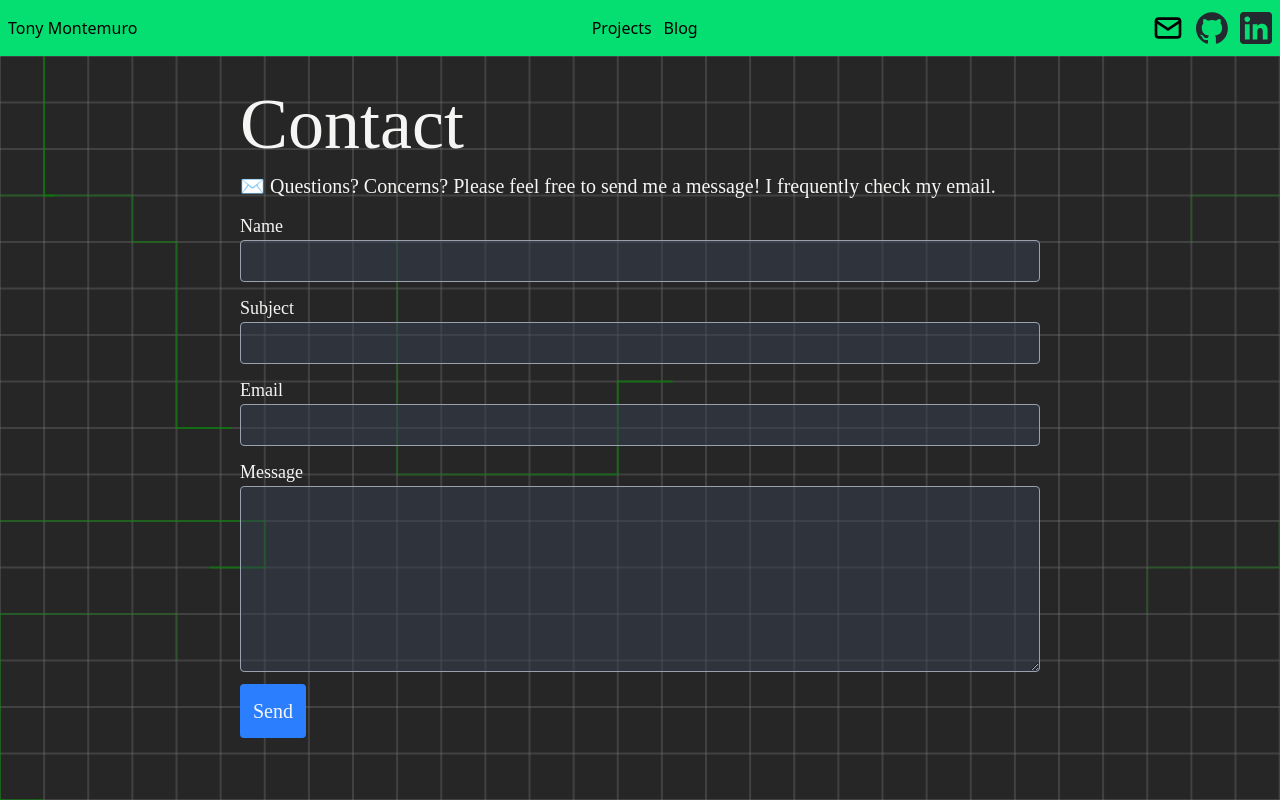
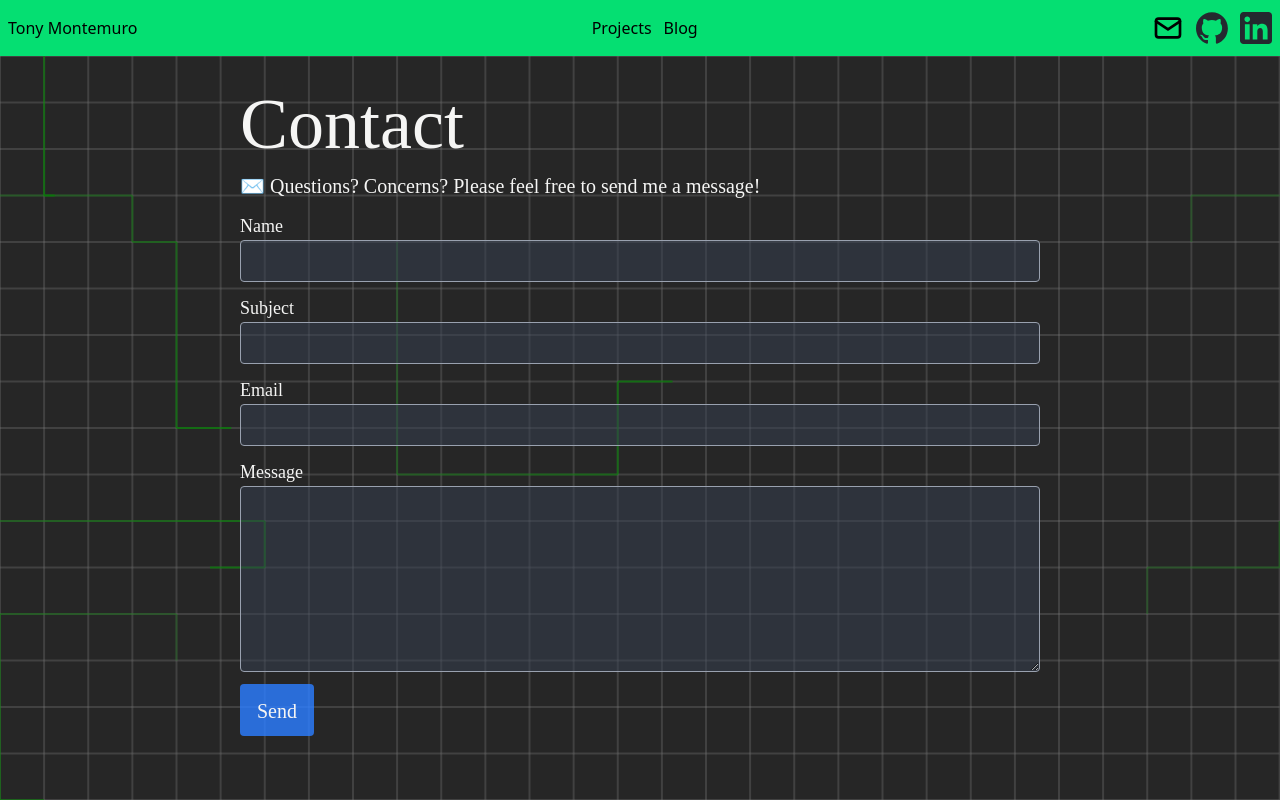
Before and after one commit to tony-montemuro/dev-blog, a SvelteKit app: page /contact in a window 1280 px wide. Built offline with nearby package versions, Linux system fonts and the light colour scheme; a web font is replaced by a local one.

Commit message:
setup email feature on contact form

```diff
--- a/package.json
+++ b/package.json
@@ -35,5 +35,8 @@
 		"typescript-eslint": "^8.20.0",
 		"typescript-svelte-plugin": "^0.3.46",
 		"vite": "^6.2.6"
+	},
+	"dependencies": {
+		"@emailjs/browser": "^4.4.1"
 	}
 }
--- a/src/lib/components/svg/contact.svelte
+++ b/src/lib/components/svg/contact.svelte
@@ -8,8 +8,6 @@
 
 <svg
   xmlns="http://www.w3.org/2000/svg"
-  width="24"
-  height="24"
   viewBox="0 0 24 24"
   fill="none"
   stroke="currentColor"
--- /dev/null
+++ b/src/lib/components/svg/spinner.svelte
@@ -0,0 +1,30 @@
+<svg width="24" height="24" viewBox="0 0 24 24" xmlns="http://www.w3.org/2000/svg">
+  <style>
+    .spinner_qM83 {
+      animation: spinner_8HQG 1.05s infinite;
+    }
+    .spinner_oXPr {
+      animation-delay: 0.1s;
+    }
+    .spinner_ZTLf {
+      animation-delay: 0.2s;
+    }
+    @keyframes spinner_8HQG {
+      0%,
+      57.14% {
+        animation-timing-function: cubic-bezier(0.33, 0.66, 0.66, 1);
+        transform: translate(0);
+      }
+      28.57% {
+        animation-timing-function: cubic-bezier(0.33, 0, 0.66, 0.33);
+        transform: translateY(-6px);
+      }
+      100% {
+        transform: translate(0);
+      }
+    }
+  </style>
+  <circle fill="white" opacity="0.7" class="spinner_qM83" cx="4" cy="12" r="3" />
+  <circle fill="white" opacity="0.7" class="spinner_qM83 spinner_oXPr" cx="12" cy="12" r="3" />
+  <circle fill="white" opacity="0.7" class="spinner_qM83 spinner_ZTLf" cx="20" cy="12" r="3" />
+</svg>
--- a/src/lib/types/responsive-width.svelte
+++ b/src/lib/types/responsive-width.svelte
@@ -0,0 +1,6 @@
+<script lang="ts" context="module">
+  export interface ResponsiveWidth {
+    mobileWidth: number;
+    desktopWidth: number;
+  }
+</script>
--- a/src/routes/contact/+page.svelte
+++ b/src/routes/contact/+page.svelte
@@ -1,9 +1,60 @@
 <script lang="ts">
+  import emailjs from '@emailjs/browser';
   import Grid from '$lib/components/grid.svelte';
   import { onMount } from 'svelte';
+  import Spinner from '$lib/components/svg/spinner.svelte';
+
+  interface Message {
+    content: string | null;
+    color: 'green' | 'red';
+  }
+
+  let message: Message = $state({
+    content: null,
+    color: 'green'
+  });
+  let sending: boolean = $state(false);
+
+  const resetForm = (form: HTMLFormElement) => {
+    Array.from(form.querySelectorAll('input,textarea')).forEach((element) => {
+      (element as HTMLInputElement | HTMLTextAreaElement).value = '';
+    });
+  };
+
+  const sendEmail = (e: SubmitEvent) => {
+    e.preventDefault();
+
+    const target: HTMLFormElement = e.target as HTMLFormElement;
+    const SERVICE_ID = 'service_jyn9psh';
+    const TEMPLATE_ID = 'template_qeyiw0y';
+    const PUBLIC_KEY = 'w-CJKosHSbU9E5vp5';
+
+    sending = true;
+    emailjs
+      .sendForm(SERVICE_ID, TEMPLATE_ID, target, {
+        publicKey: PUBLIC_KEY
+      })
+      .then(
+        () => {
+          message.content = 'Email sent! Thank you. 😀';
+          message.color = 'green';
+        },
+        (error) => {
+          message.content = `Email failed to send: ${error.text}`;
+          message.color = 'red';
+        }
+      )
+      .finally(() => {
+        resetForm(target);
+        sending = false;
+      });
+  };
+
+  let form: HTMLFormElement;
 
   onMount(() => {
     const inputs = document.querySelectorAll('.input');
+
     inputs.forEach((input, i) => {
       setTimeout(
         () => {
@@ -12,19 +63,19 @@
         },
         Math.pow(i, 1.25) * (i + 100)
       );
-      console.log(input);
     });
+
+    form.addEventListener('submit', sendEmail);
+    form.addEventListener('keypress', () => (message.content = null));
   });
 </script>
 
 <Grid />
 <div class="w-app lg:h-app flex items-center justify-center p-(--app-padding)">
-  <form class="flex w-200 flex-col gap-3">
+  <form bind:this={form} class="flex w-200 flex-col gap-3">
     <div class="animate-floatin flex flex-col gap-3">
       <h1 class="text-7xl">Contact</h1>
-      <span class="text-xl">
-        ✉️ Questions? Concerns? Please feel free to send me a message! I frequently check my email.
-      </span>
+      <span class="text-xl"> ✉️ Questions? Concerns? Please feel free to send me a message! </span>
     </div>
     <div class="input flex flex-col opacity-0">
       <label for="name" class="text-lg">Name</label>
@@ -66,15 +117,30 @@
         name="message"
         rows="7"
         class="rounded border border-gray-400 bg-gray-700/50 p-2 outline-none"
+        title="Not required, but highly recommended."
       ></textarea>
     </div>
 
-    <div>
+    <div class="flex items-center gap-3">
       <button
         type="submit"
-        class="cursor-pointer rounded border border-transparent bg-blue-500 p-3 text-xl transition-colors duration-300 ease-in-out hover:border-green-400"
-        >Send</button
+        class="{sending
+          ? 'cursor-auto border-green-400 bg-blue-400/80'
+          : 'cursor-pointer border-transparent bg-blue-500/80'} rounded border p-3 text-xl transition-colors duration-300 ease-in-out hover:border-green-400 hover:bg-blue-400/80"
       >
+        <div class="flex h-6.5 w-12 justify-center">
+          {#if sending}
+            <Spinner />
+          {:else}
+            Send
+          {/if}
+        </div>
+      </button>
+      {#if message.content}
+        <span class="text-lg {message.color === 'green' ? 'text-green-400' : 'text-red-400'}">
+          {message.content}
+        </span>
+      {/if}
     </div>
   </form>
 </div>
```
Also changed, not shown: 1 other file (tests, documents, lock files or other folders).
